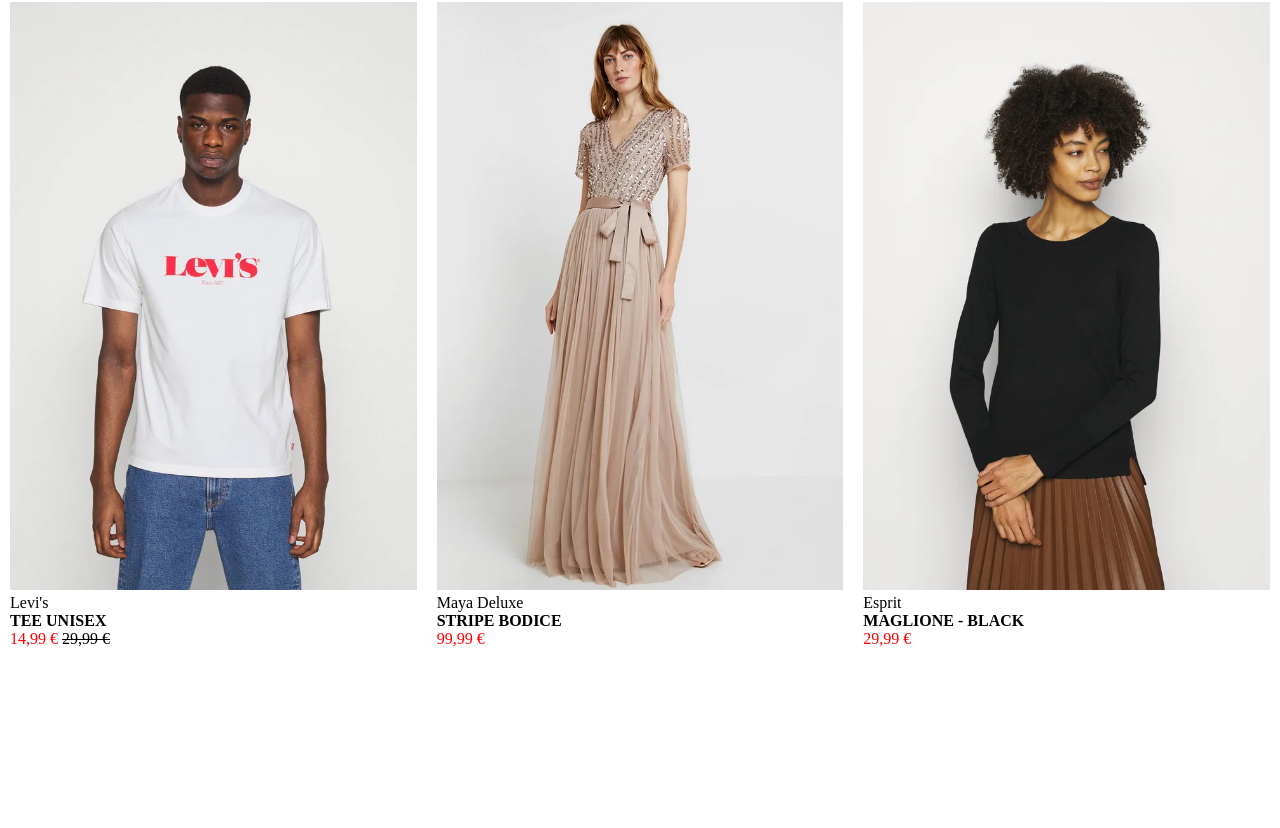
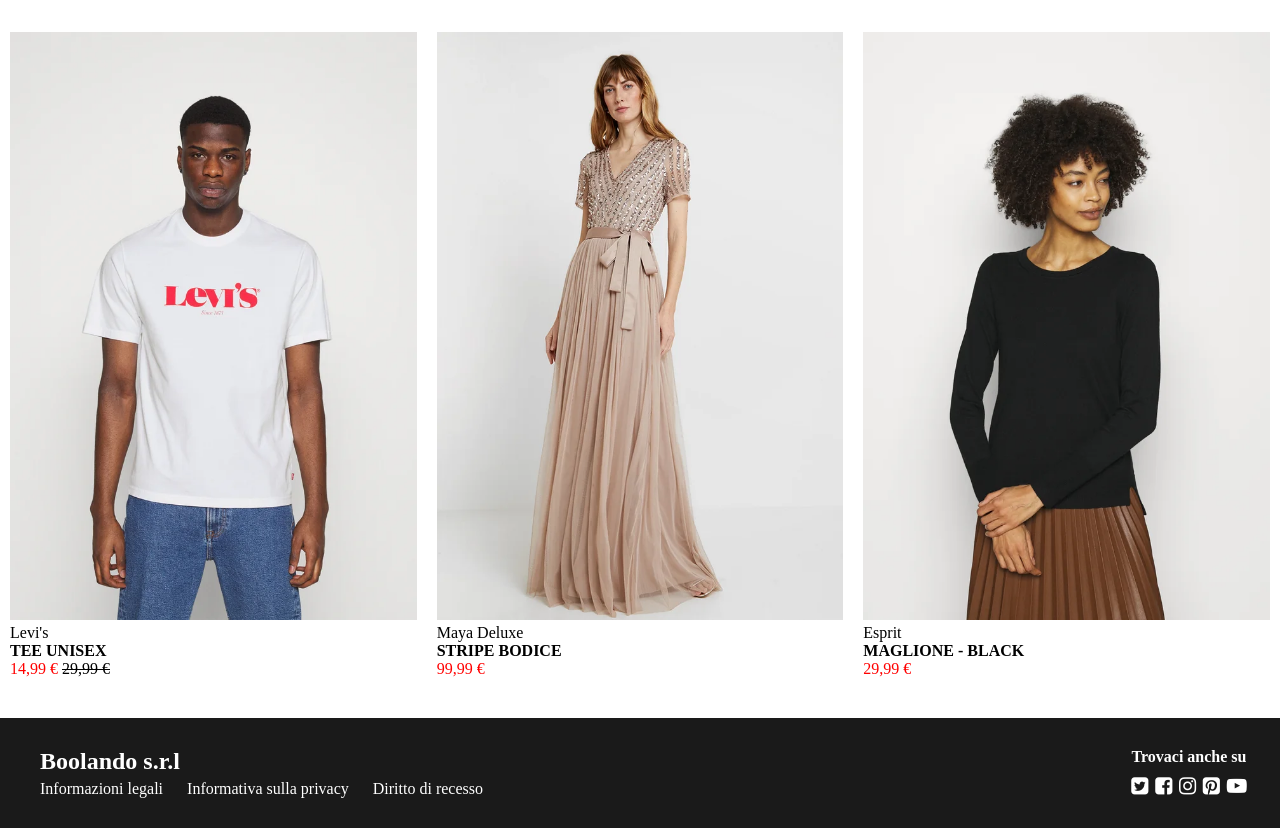
Before and after one commit to Andrearomeo04/html-css-boolando, a plain HTML site: page index.html in a window 1280 px wide. Shown: the part 803-1631 px from the top of the page. Before the commit the page ends 1461 px from the top, so only its background shows below. Drawn offline with Linux system fonts and the light colour scheme.

Commit message:
[UPD] Finished footer layout and style, addedo social icons and info section

```diff
--- a/css/style.css
+++ b/css/style.css
@@ -64,7 +64,7 @@ img {
 }
 
 .content {
-    margin: 10px
+    margin: 10px 10px 40px 10px;
 }
 
 .content img {
@@ -72,8 +72,41 @@ img {
     width: 100%;
 }
 
+/* footert section  */
+footer {
+    background-color: #1a1a1a;
+    padding: 30px;
+}
+
+.col-90 {
+    width: 90%;
+}
+
+.col-10 {
+    width: 10%;
+}
+
+h2 {
+    margin: 0px 10px 5px 10px;
+}
+
+.footer-social-icons {
+    display: flex;
+    justify-content: space-around;
+    margin-top: 10px;
+    font-size: 20px;
+}
+
+.text-center {
+    text-align: center;
+}
+
 .dashed-black {
     border: 1px dashed black;
+}
+
+.dashed-white {
+    border: 1px dashed white;
 }
 
 .text-white {
--- a/index.html
+++ b/index.html
@@ -76,6 +76,29 @@
     </main>
 
     <!-- footer section  -->
-    <footer></footer>
+    <footer>
+        <div class="container">
+            <div class="row">
+                <div class="col-90 text-white">
+                    <h2>Boolando s.r.l</h2>
+                    <ul>
+                        <li>Informazioni legali</li>
+                        <li>Informativa sulla privacy</li>
+                        <li>Diritto di recesso</li>
+                    </ul>
+                </div>
+                <div class="col-10 text-white text-center">
+                    <h4>Trovaci anche su</h4>
+                    <div class="footer-social-icons">
+                        <i class="fa fa-twitter-square"></i>
+                        <i class="fa fa-facebook-square"></i>
+                        <i class="fa fa-instagram"></i>
+                        <i class="fa fa-pinterest-square"></i>
+                        <i class="fa fa-youtube-play"></i>
+                    </div>
+                </div>
+            </div>
+        </div>
+    </footer>
 </body>
 </html>
```
